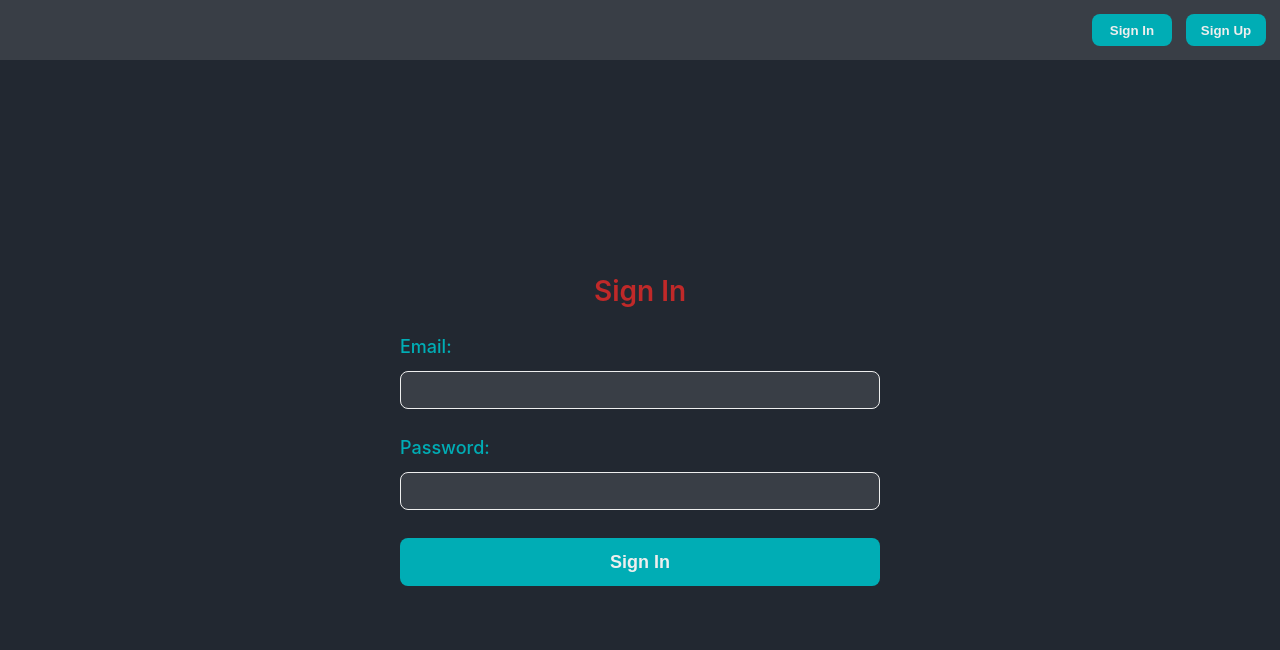
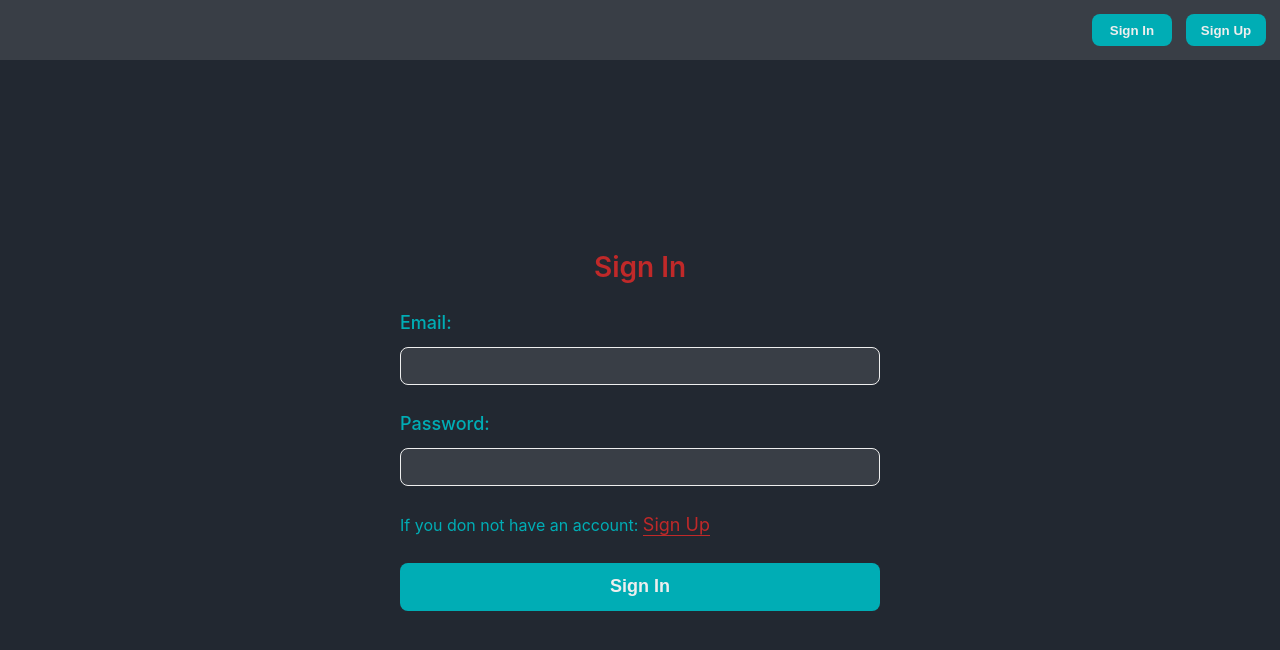
Before and after one commit to AndreySavchenkov/chatGPT, a Next.js app: page /sign-in in a window 1280 px wide. Shown: the top 650 px of the page. Built offline with nearby package versions, Linux system fonts and the light colour scheme; no server answers.

Commit message:
added Links in sign in and sign up

```diff
--- a/pages/sign-in/index.module.scss
+++ b/pages/sign-in/index.module.scss
@@ -44,6 +44,17 @@
     gap: 14px;
   }
 
+  &_link {
+    font-size: 18px;
+    color: #c02929;
+    border-bottom: 1px solid #c02929;
+    cursor: pointer;
+  }
+
+  &_subtitle {
+    color: #00ADB5;
+  }
+
   &_button {
     height: 48px;
     border-radius: 8px;
--- a/pages/sign-in/index.tsx
+++ b/pages/sign-in/index.tsx
@@ -5,6 +5,7 @@ import axios from "axios";
 import {setToken} from "../../helper/token";
 import {useRouter} from "next/router";
 import {toast} from "react-toastify";
+import Link from 'next/link';
 
 const Index = () => {
   const [isLoading, setIsLoading] = useState(false);
@@ -55,7 +56,12 @@ const Index = () => {
               <input className={styles.form_input} type='password' {...field}/>
             )}/>
         </div>
-        <button className={styles.form_button} type='submit'>Sign In</button>
+        <div>
+          <span className={styles.form_subtitle}>If you don not have an account: </span>
+          <Link href='/sign-up' className={styles.form_link}>Sign Up</Link>
+        </div>
+
+        <button className={styles.form_button} type='submit'>{isLoading ? '...' : 'Sign In'}</button>
       </form>
     </div>
   );
--- a/pages/sign-up/index.module.scss
+++ b/pages/sign-up/index.module.scss
@@ -44,6 +44,17 @@
     gap: 14px;
   }
 
+  &_link {
+    font-size: 18px;
+    color: #c02929;
+    border-bottom: 1px solid #c02929;
+    cursor: pointer;
+  }
+
+  &_subtitle {
+    color: #00ADB5;
+  }
+
   &_button {
     height: 48px;
     border-radius: 8px;
--- a/pages/sign-up/index.tsx
+++ b/pages/sign-up/index.tsx
@@ -4,6 +4,7 @@ import styles from './index.module.scss';
 import axios from "axios";
 import {useRouter} from "next/router";
 import {toast} from "react-toastify";
+import Link from "next/link";
 
 const Index = () => {
   const [isLoading, setIsLoading] = useState(false);
@@ -61,6 +62,10 @@ const Index = () => {
             )}/>
           <span>Password must be at least 6 characters</span>
         </div>
+        <div>
+          <span className={styles.form_subtitle}>If you have an account: </span>
+          <Link href='/sign-in' className={styles.form_link}>Sign In</Link>
+        </div>
         <button disabled={isLoading} className={styles.form_button}
                 type='submit'>{isLoading ? '...' : 'Registration'}</button>
       </form>
```
